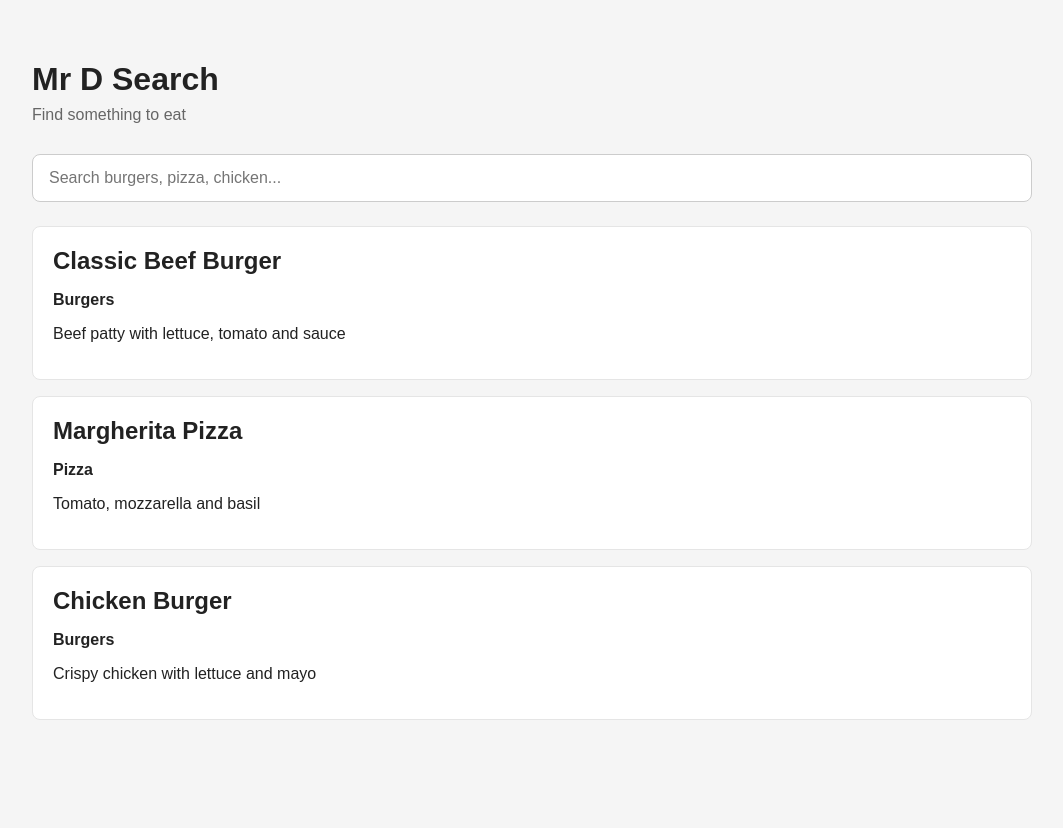
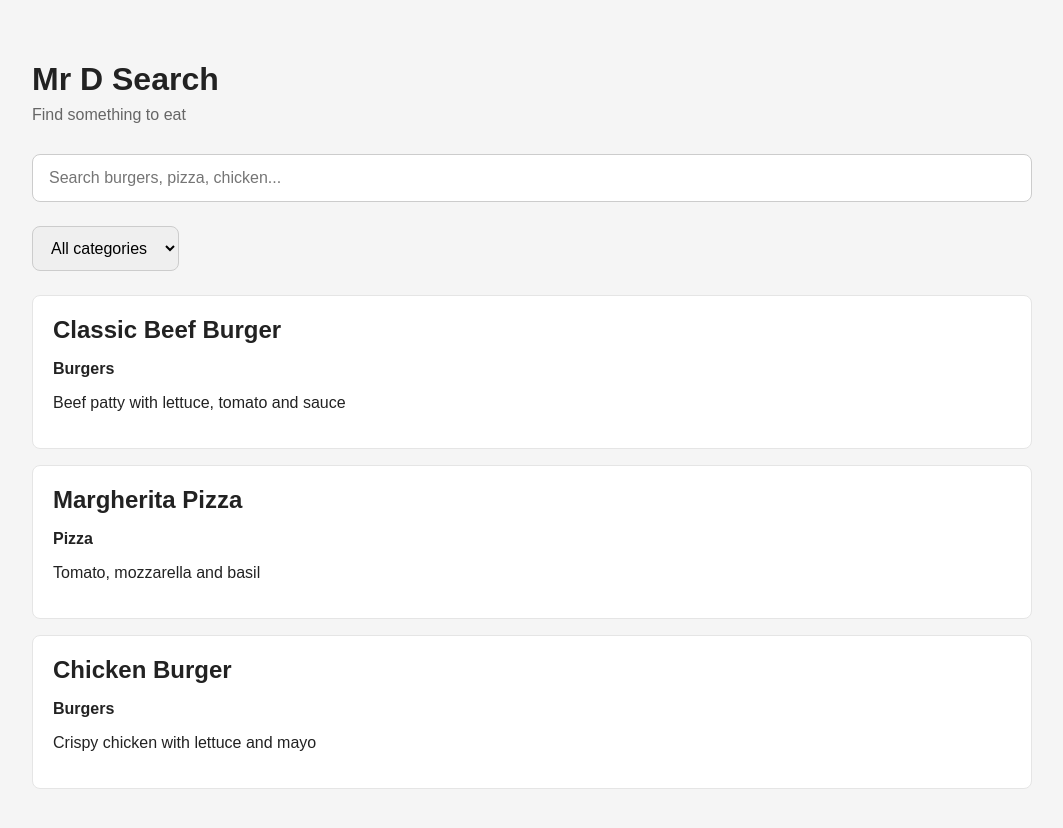
Before and after one commit to Zieyaad/search-and-discovery, a Svelte app in the folder client/: page / in a window 1280 px wide. Shown: the whole page, without its empty margins (108-1171 px from the left). Before the commit the page ends 800 px from the top, so only its background shows below. Built offline with nearby package versions, Linux system fonts and the light colour scheme.

Commit message:
Add category filter to catalog search
Add a category dropdown alongside the existing text search so users can narrow catalog results by both query and category. The filtering logic now combines both criteria, and the new select input is styled to match the existing form controls.

```diff
--- a/client/src/App.svelte
+++ b/client/src/App.svelte
@@ -2,19 +2,23 @@
   import { catalog } from './data/catalog';
 
   let searchQuery = '';
+  let selectedCategory = '';
 
   $: filteredCatalog = catalog.filter((item) => {
     const query = searchQuery.toLowerCase().trim();
 
-    if (!query) {
-      return true;
-    }
+    const matchesSearch =
+      !query ||
+      item.name.toLowerCase().includes(query) ||
+      item.category.toLowerCase().includes(query);
 
-    return (
-      item.name.toLowerCase().includes(query) ||
-      item.category.toLowerCase().includes(query)
-    );
+    const matchesCategory =
+      !selectedCategory || item.category === selectedCategory;
+
+    return matchesSearch && matchesCategory;
   });
+
+  $: categories = [...new Set(catalog.map((item) => item.category))];
 </script>
 
 <div class="page">
@@ -30,6 +34,16 @@
     bind:value={searchQuery}
   />
 
+  <select bind:value={selectedCategory}>
+    <option value="">All categories</option>
+
+    {#each categories as category}
+      <option value={category}>
+        {category}
+      </option>
+    {/each}
+  </select>
+
   <section>
     {#each filteredCatalog as item}
       <article>
--- a/client/src/app.css
+++ b/client/src/app.css
@@ -58,3 +58,11 @@ article h2 {
   font-weight: bold;
   margin-bottom: 8px;
 }
+
+select {
+  padding: 12px 14px;
+  margin-bottom: 24px;
+  border: 1px solid #ccc;
+  border-radius: 8px;
+  font-size: 16px;
+}
```
Lines whose indentation alone changed are shown as unchanged.
